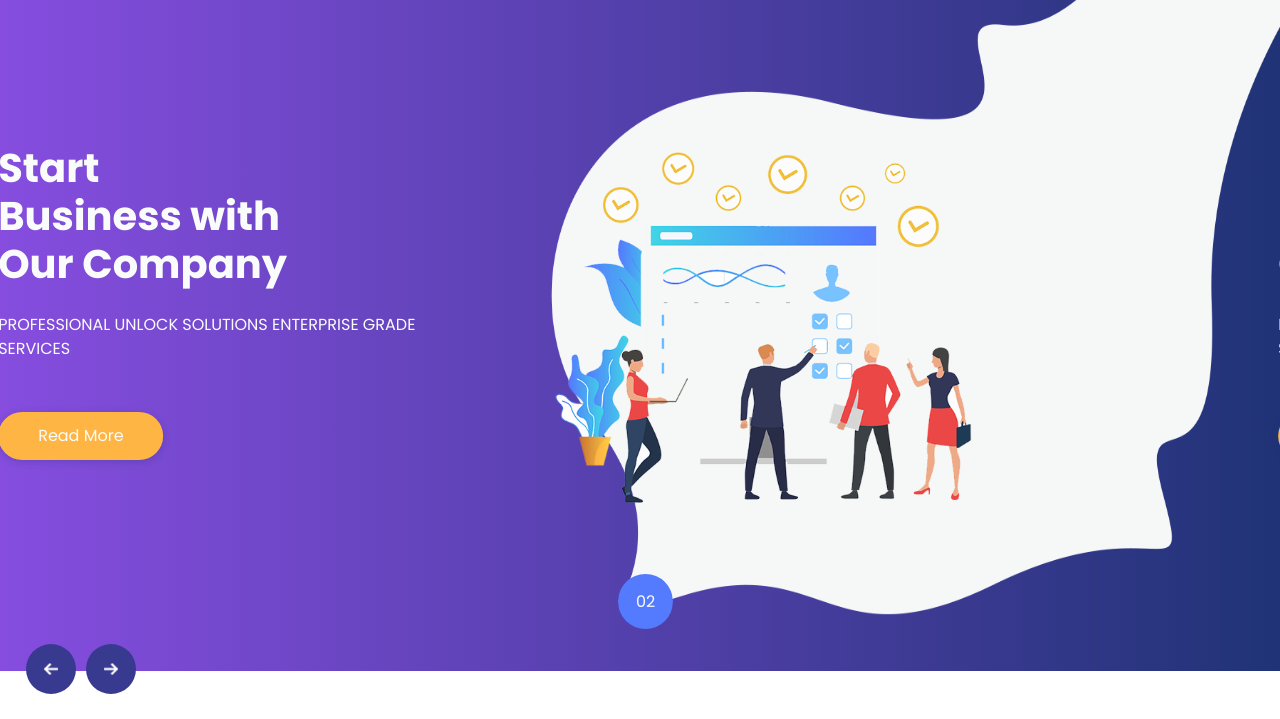
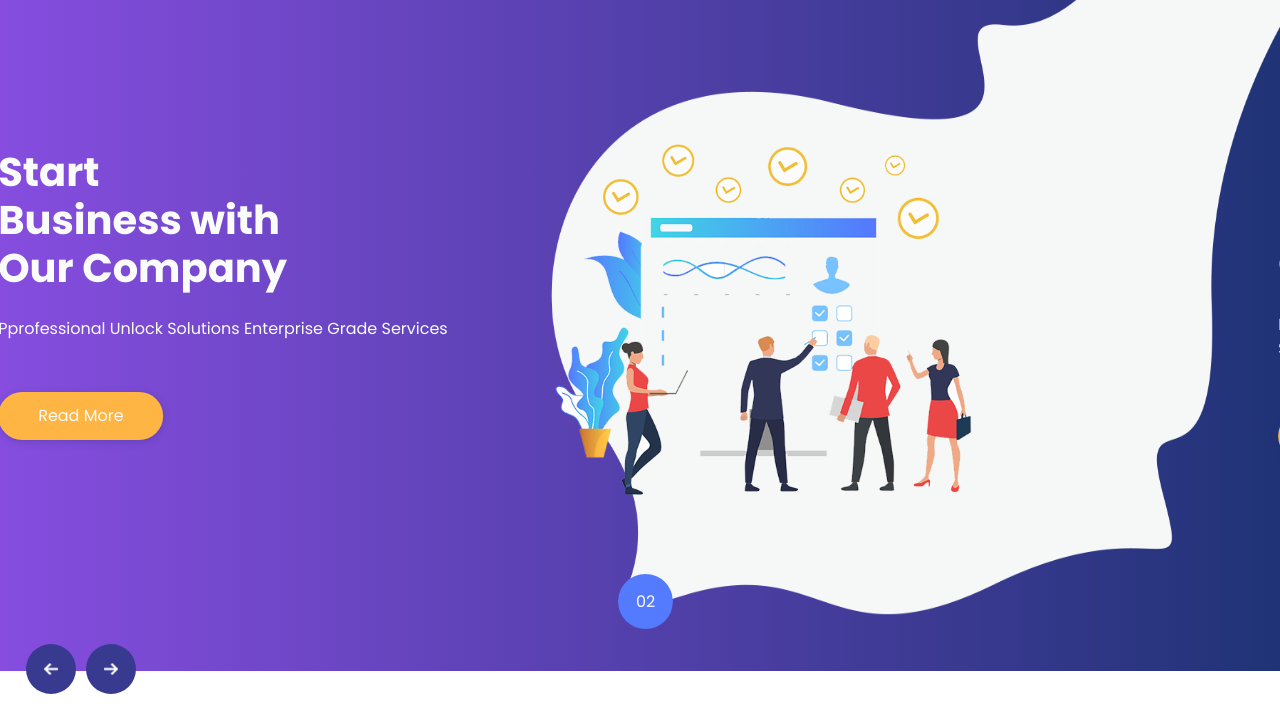
Before and after one commit to edgsmunlock/web, a plain HTML site: page index.html in a window 1280 px wide. Shown: the part 81-800 px from the top of the page. Drawn offline with nearby package versions, Linux system fonts and the light colour scheme.

Commit message:
Update index.html

```diff
--- a/index.html
+++ b/index.html
@@ -92,9 +92,9 @@
                       Our Company
                     </h1>
                     <p>
-                      PROFESSIONAL UNLOCK SOLUTIONS
+                      Pprofessional Unlock Solutions
 
-ENTERPRISE GRADE SERVICES
+Enterprise Grade Services
                     </p>
                     <div class="btn-box">
                       <a href="" class="btn-1">
```
